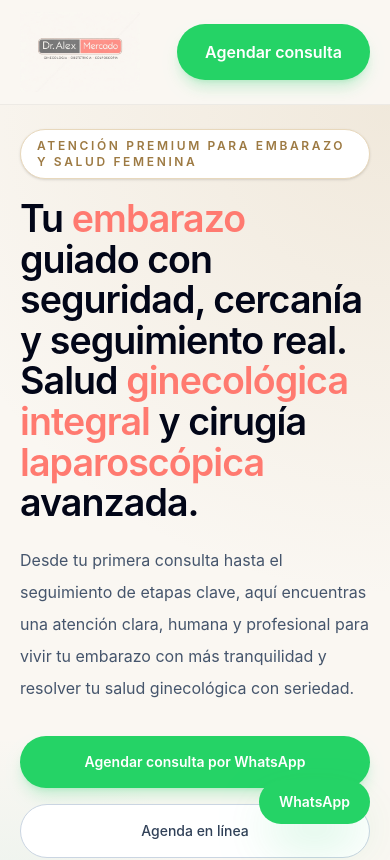
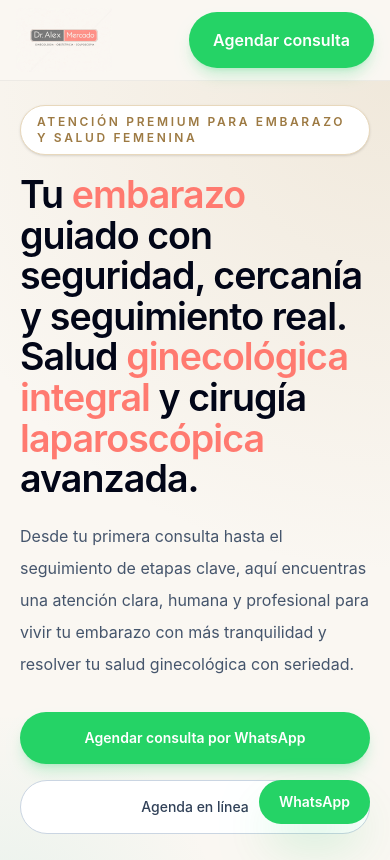
Before and after one commit to alejandritolimon0124-crypto/dralexmercado-web, a React (Vite) app: page / in a window 390 px wide. Shown: the top 860 px of the page. Built offline with nearby package versions, Linux system fonts and the light colour scheme.

Commit message:
adjust header logo size and spacing

```diff
--- a/src/App.jsx
+++ b/src/App.jsx
@@ -108,12 +108,12 @@ function App() {
       </a>
 
       <header className="sticky top-0 z-50 border-b border-black/5 bg-[#faf7f2]/95 backdrop-blur">
-        <div className="mx-auto flex max-w-6xl items-center justify-between px-5 py-3 lg:px-8 lg:py-4">
-          <div className="flex items-center shrink-0">
+        <div className="mx-auto flex max-w-6xl items-center justify-between gap-3 px-4 py-2 lg:px-8 lg:py-3">
+          <div className="flex items-center shrink-0 pr-2">
             <img
               src="/doctor-logo.png"
               alt="Dr Alex Mercado"
-              className="h-20 w-auto object-contain md:h-24"
+              className="block h-[64px] w-auto object-contain md:h-[78px]"
             />
           </div>
 
@@ -142,7 +142,7 @@ function App() {
             href={whatsappUrl}
             target="_blank"
             rel="noopener noreferrer"
-            className="shrink-0 rounded-full bg-[#25D366] px-7 py-4 text-base font-semibold text-white shadow-lg shadow-green-500/20 transition hover:-translate-y-0.5 hover:bg-[#1fb85a] md:px-8"
+            className="shrink-0 rounded-full bg-[#25D366] px-6 py-4 text-base font-semibold text-white shadow-lg shadow-green-500/20 transition hover:-translate-y-0.5 hover:bg-[#1fb85a] md:px-8"
           >
             Agendar consulta
           </a>
```
